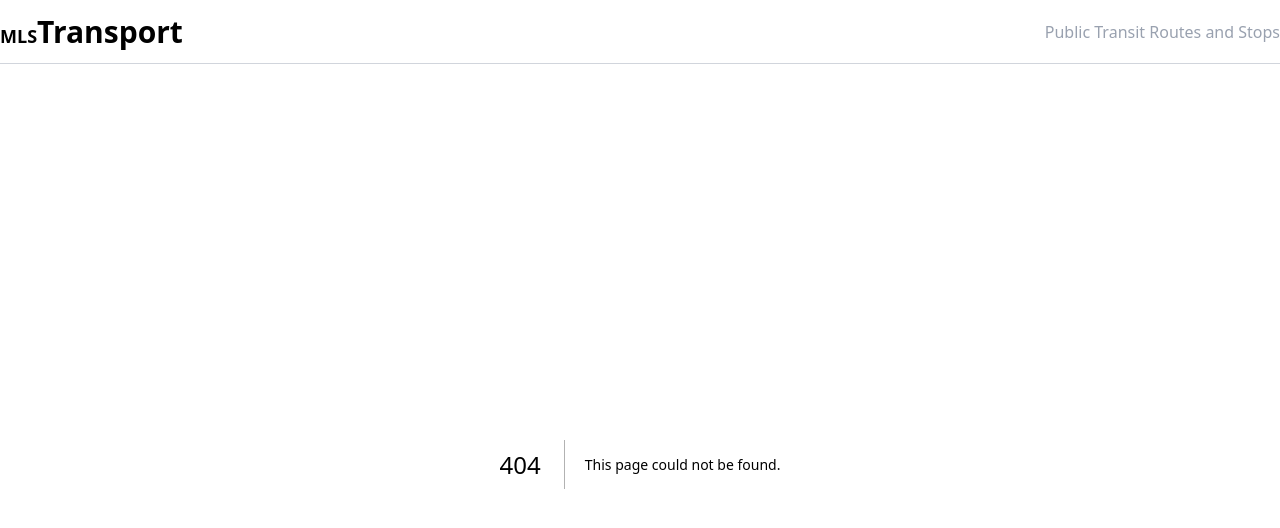
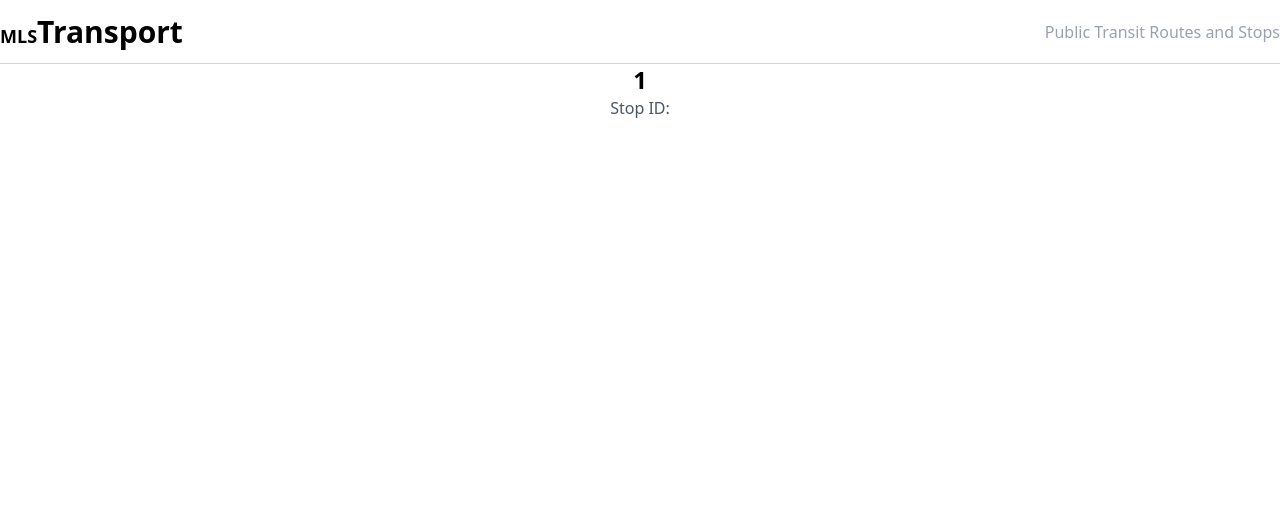
Before and after one commit to M-Suyuc/moovit-clon, a Next.js app: page /stop/1 in a window 1280 px wide. Before the commit this address had no page. Shown: the top 528 px of the page. Built offline with nearby package versions, Linux system fonts and the light colour scheme.

Commit message:
feat: add paeg for each stop

```diff
--- /dev/null
+++ b/src/app/stop/[slug]/page.tsx
@@ -0,0 +1,54 @@
+type RoutesProps = Promise<{ slug: string }>;
+type SearchParams = Promise<{ id?: string }>;
+
+const SingleStopPage = async (props: {
+  params: RoutesProps;
+  searchParams: SearchParams;
+}) => {
+  const { slug } = await props.params;
+  const { id } = await props.searchParams;
+
+  console.log("🚀 ~ SingleStopPage ~ slug:", slug);
+  console.log("🚀 ~ SingleStopPage ~ stopId:", id);
+
+  const stopName = decodeURIComponent(slug);
+
+  // const infoShapes = await getShapeById({ routeId });
+  // const coordinates = infoShapes
+  //   .map(({ longitude, latitude }) => [longitude, latitude])
+  //   .join("|");
+
+  // const markes = stops
+  //   .map(
+  //     ({ longitude, latitude }) =>
+  //       `&marker=${longitude},${latitude}|marker.png|scale:0.3`
+  //   )
+  //   .join("");
+  // const imageUrl = generateRouteImageUrl({ coordinates, markes });
+  // const response = await fetch(imageUrl);
+  // if (!response.ok) throw new Error("Error al cargar la imagen");
+
+  return (
+    <div className="container mx-auto">
+      <h2 className="text-center text-2xl font-semibold">{stopName}</h2>
+      <p className="text-center text-gray-600">Stop ID: {id}</p>
+      <div className="mx-auto w-fit my-10 flex justify-between gap-10 relative">
+        {/* <Suspense fallback={<SidebarSkeleton />}>
+          <SidebarStops data={stops} />
+        </Suspense> */}
+        {/*
+        <Suspense fallback={<ImageSkeleton />}>
+          <div className="w-[550px] h-[540px] border border-gray-300 rounded drop-shadow-lg overflow-hidden">
+            <img
+              src={imageUrl}
+              alt={`Mapa ${routeName}`}
+              className="w-full h-full"
+            />
+          </div>
+        </Suspense> */}
+      </div>
+    </div>
+  );
+};
+
+export default SingleStopPage;
```
